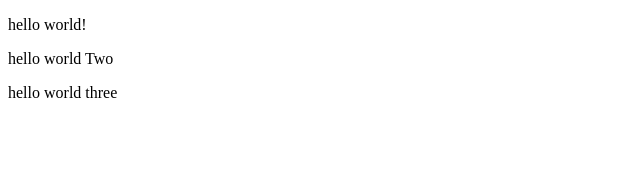
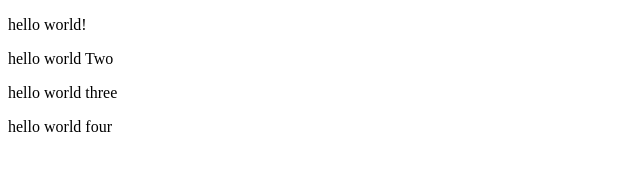
Before and after one commit to Ibn-Adam/greeting, a plain HTML site: page index.html in a window 1280 px wide. Shown: the whole page, without its empty margins (0-640 px from the left). Drawn offline with Linux system fonts and the light colour scheme.

Commit message:
Update index.html

```diff
--- a/index.html
+++ b/index.html
@@ -9,5 +9,6 @@
         <p>hello world!</p>
         <p>hello world Two</p>
         <p>hello world three</p>
+        <p>hello world four</p>
 </body>
 </html>
```
